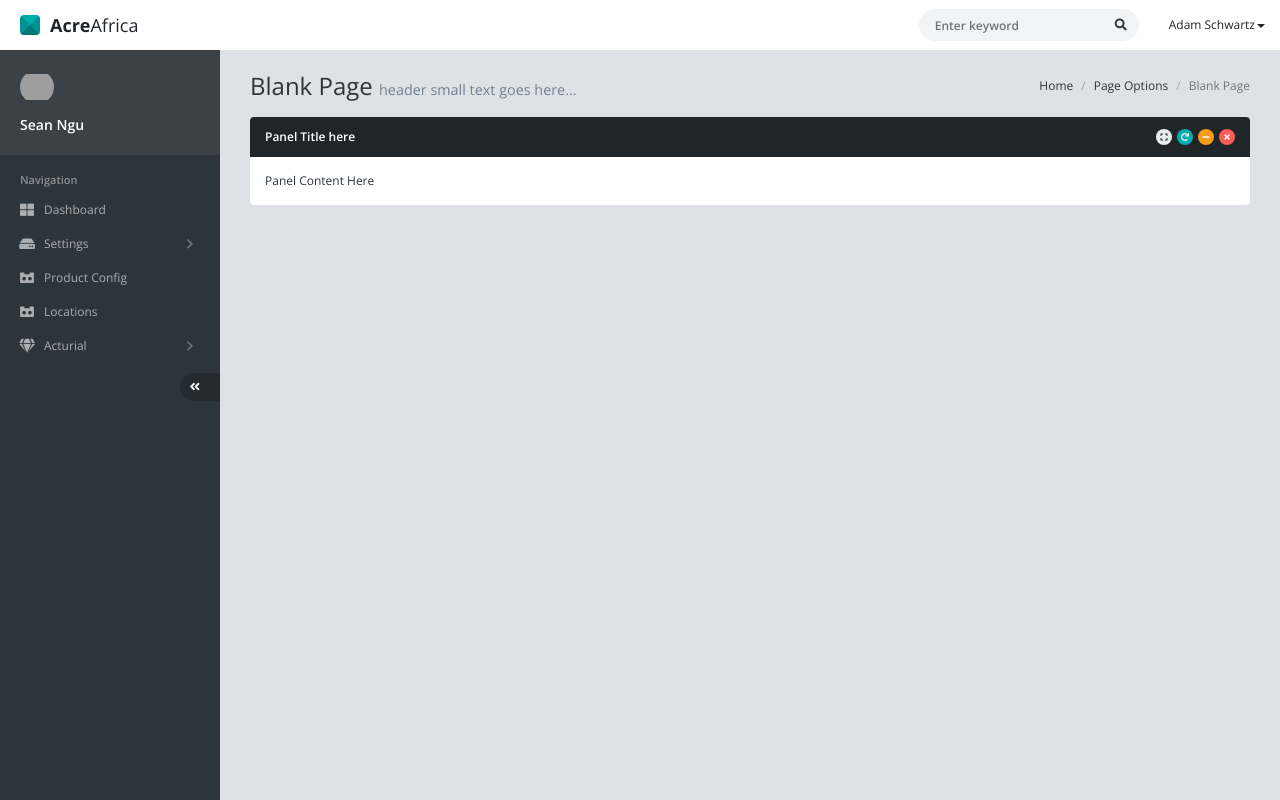
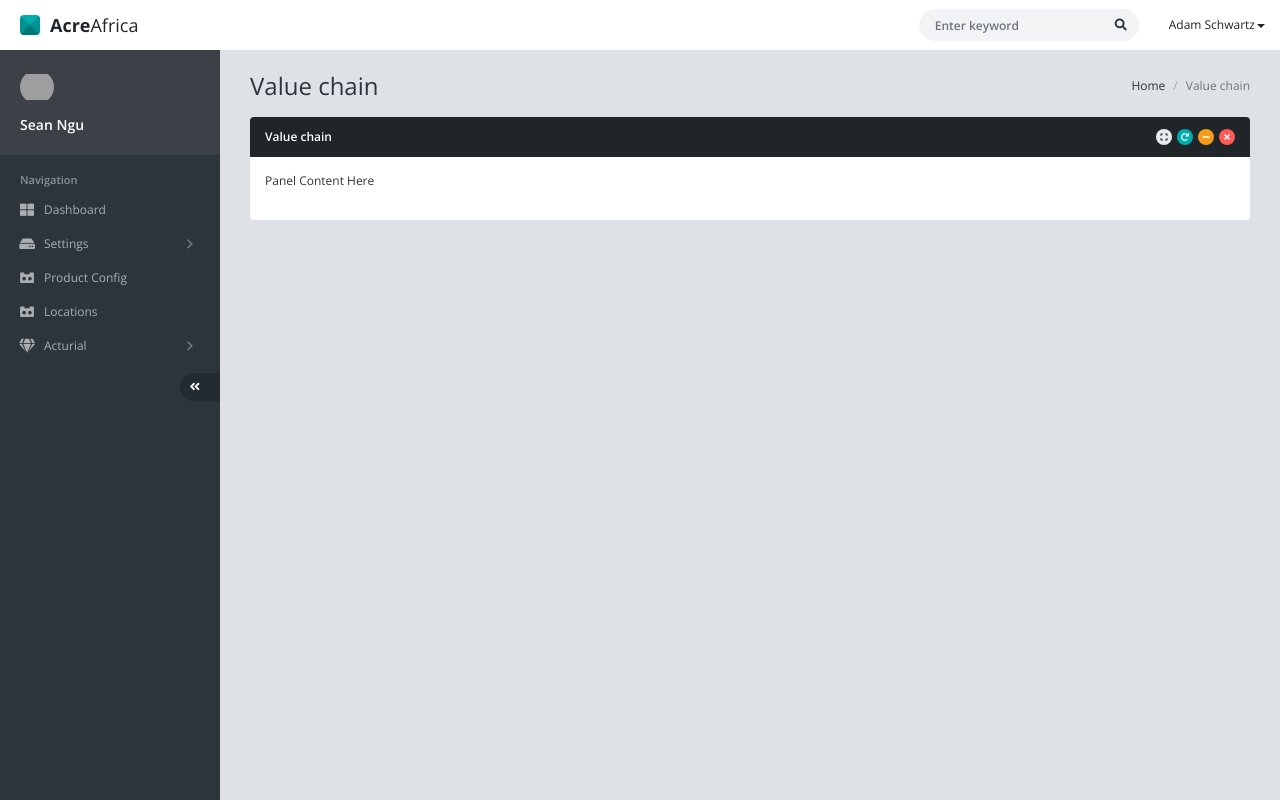
Before and after one commit to mwalukomutunga/emptytheme, a React (Create React App) app: page / in a window 1280 px wide. Built offline with nearby package versions, Linux system fonts and the light colour scheme; grey boxes are pictures that could not be loaded.

Commit message:
added base page

```diff
--- a/src/App.js
+++ b/src/App.js
@@ -1,25 +1,8 @@
-import NavbarHeader from "./components/nav_header";
-import Wrapper from "./components/wrapper";
-import NavBar from "./components/navbar_nav";
-import SidebarBg from "./components/sidebar_bg";
-import Content from "./components/content";
-import AppHeader from "./components/appheader";
-import SideBar from "./components/sidebar";
+
+import ValueChain from "./pages/valuechain";
 const App = () => {
   return (
-    <>
-
-      <Wrapper>
-        <AppHeader>
-         <NavbarHeader />
-         <NavBar />
-        </AppHeader>
-        <SideBar/>
-        <SidebarBg />
-        <Content />
-      </Wrapper>
-
-    </>
+   <ValueChain/>
   );
 }
 
--- /dev/null
+++ b/src/base.js
@@ -0,0 +1,23 @@
+import NavbarHeader from "./components/nav_header";
+import Wrapper from "./components/wrapper";
+import NavBar from "./components/navbar_nav";
+import SidebarBg from "./components/sidebar_bg";
+import AppHeader from "./components/appheader";
+import SideBar from "./components/sidebar";
+const Base = ({children}) => {
+  return (
+    <>
+      <Wrapper>
+        <AppHeader>
+         <NavbarHeader />
+         <NavBar />
+        </AppHeader>
+        <SideBar/>
+        <SidebarBg />
+        {children}
+      </Wrapper>
+
+    </>
+  );
+}
+export default Base;
--- a/src/components/content.jsx
+++ b/src/components/content.jsx
@@ -1,20 +1,20 @@
-function Content() {
+const Content =({Page,children}) =>{
+
     return (
         <div id="content" className="app-content">
 
         <ol className="breadcrumb float-xl-end">
             <li className="breadcrumb-item"><a href="index.html">Home</a></li>
-            <li className="breadcrumb-item"><a href="index.html">Page Options</a></li>
-            <li className="breadcrumb-item active">Blank Page</li>
+            <li className="breadcrumb-item active">{Page}</li>
         </ol>
 
 
-        <h1 className="page-header">Blank Page <small>header small text goes here...</small></h1>
+        <h1 className="page-header">{Page} </h1>
 
 
         <div className="panel panel-inverse">
             <div className="panel-heading">
-                <h4 className="panel-title">Panel Title here</h4>
+                <h4 className="panel-title">{Page}</h4>
                 <div className="panel-heading-btn">
                     <a href="index.html" className="btn btn-xs btn-icon btn-default" data-toggle="panel-expand"><i
                             className="fa fa-expand"></i></a>
@@ -27,7 +27,7 @@ function Content() {
                 </div>
             </div>
             <div className="panel-body">
-                Panel Content Here
+            {children}
             </div>
         </div>
 
--- /dev/null
+++ b/src/pages/valuechain.js
@@ -0,0 +1,14 @@
+import Base from "../base";
+import Content from "../components/content";
+
+function ValueChain() {
+    return (
+        <Base>
+            <Content Page="Value chain" >
+                <p>Panel Content Here</p>
+            </Content>
+        </Base>
+    );
+}
+
+export default ValueChain;
```
